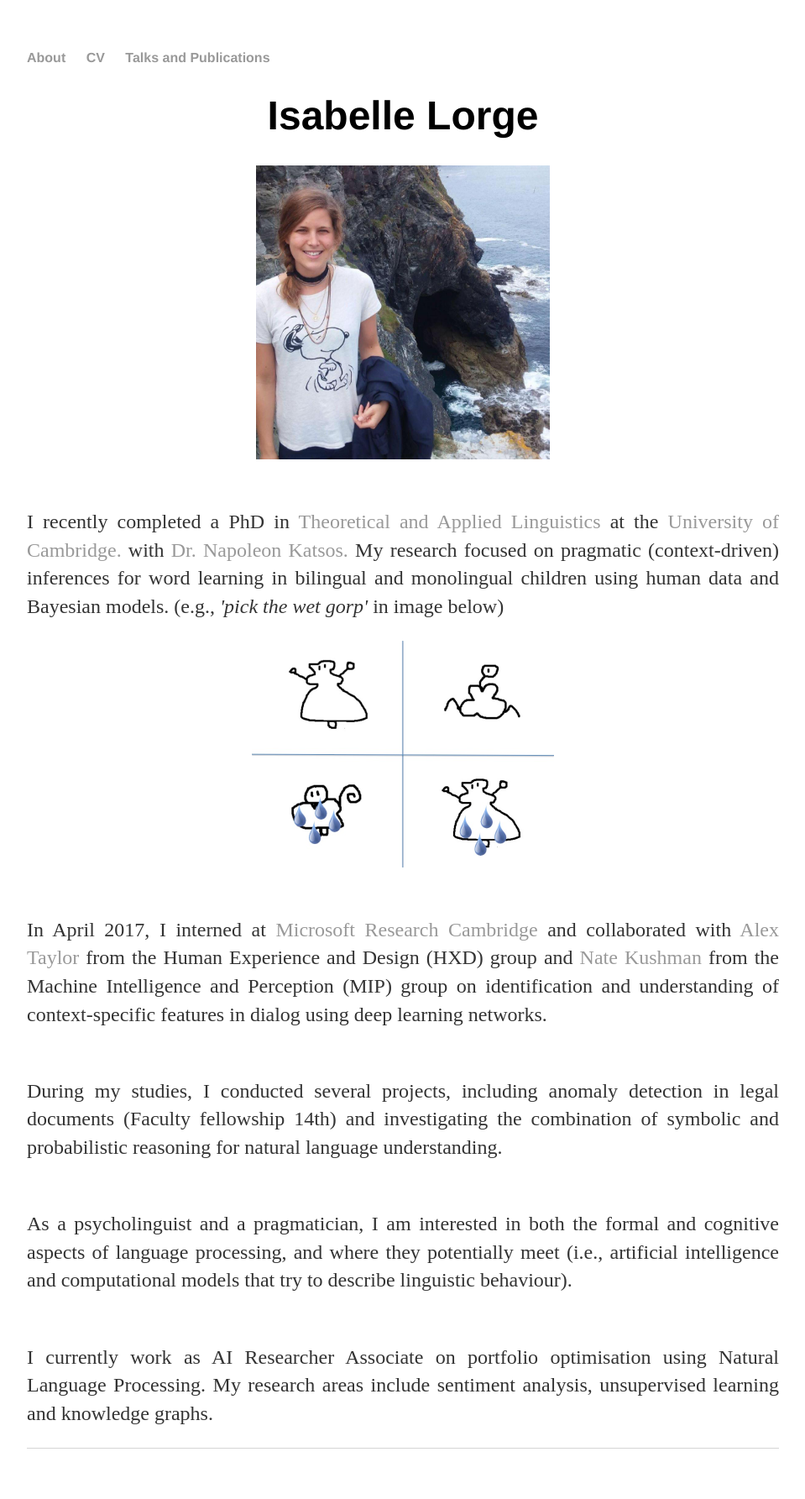
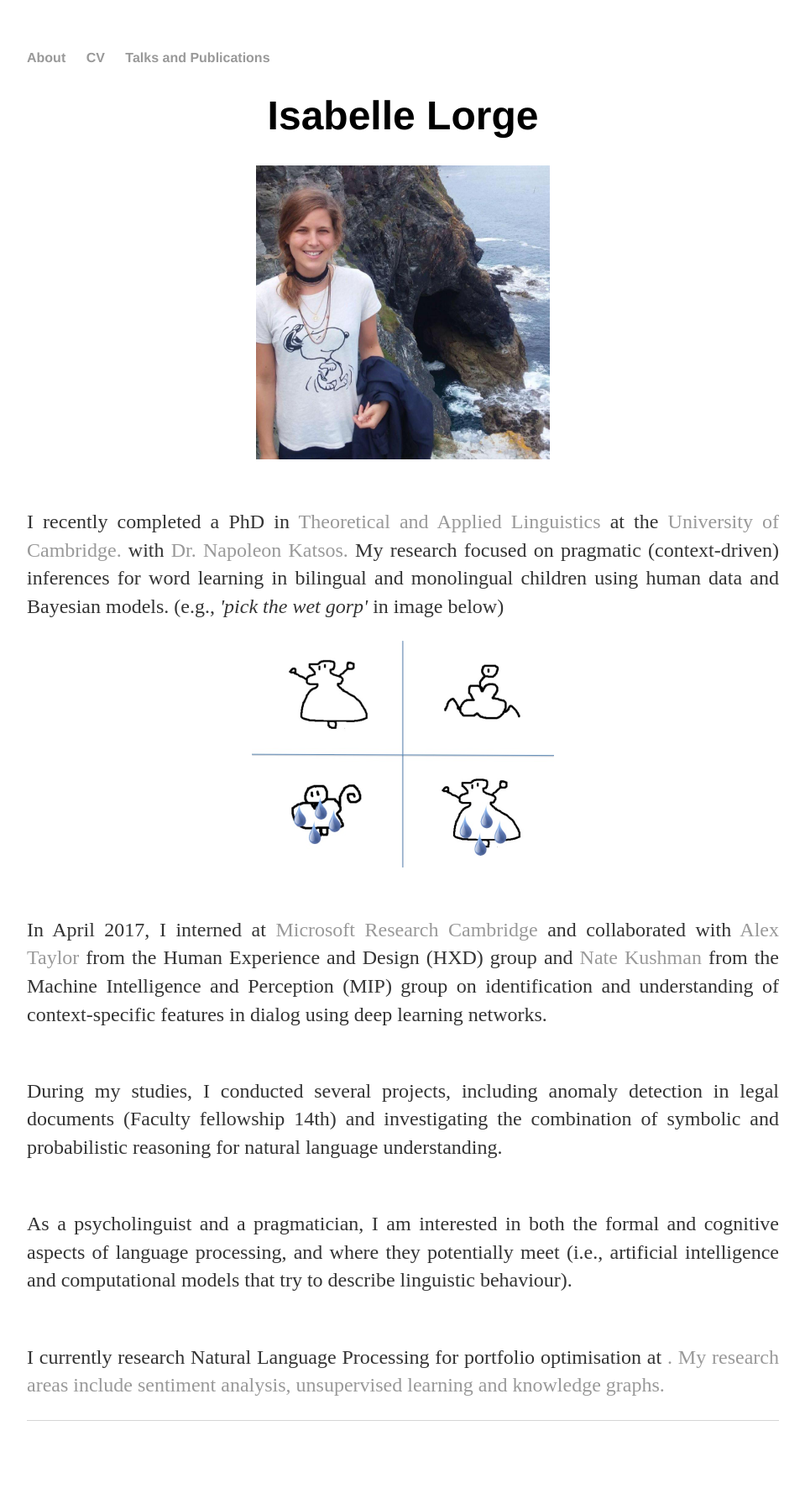
Before and after one commit to isabellelorge/isabellelorge.github.io, a Jekyll site: the page built from index.html, in a window 1280 px wide. Shown: the whole page at 84% size, without its empty margins (160-1119 px from the left). Built offline with Jekyll 4.4.1, drawn with Linux system fonts in a browser that asks for light colours; after the commit the page ends 1752 px from its top, so only the background shows below that.

Commit message:
Update index.html

```diff
--- a/index.html
+++ b/index.html
@@ -16,7 +16,7 @@ title: Isabelle Lorge
 	<br> </p>
 	<p> <br>As a psycholinguist and a pragmatician, I am interested in both the formal and cognitive aspects of language processing, and where they potentially meet (i.e., artificial intelligence and computational models that try to describe linguistic behaviour).
         </br> </p>
-	<p><br> I currently work as AI Researcher Associate on portfolio optimisation using Natural Language Processing.
+	<p><br> I currently research Natural Language Processing for portfolio optimisation at <a href="https://www.arabesque.com/ai/">.
 	My research areas include sentiment analysis, unsupervised learning and knowledge graphs.
 	<br> </p>
 
```
